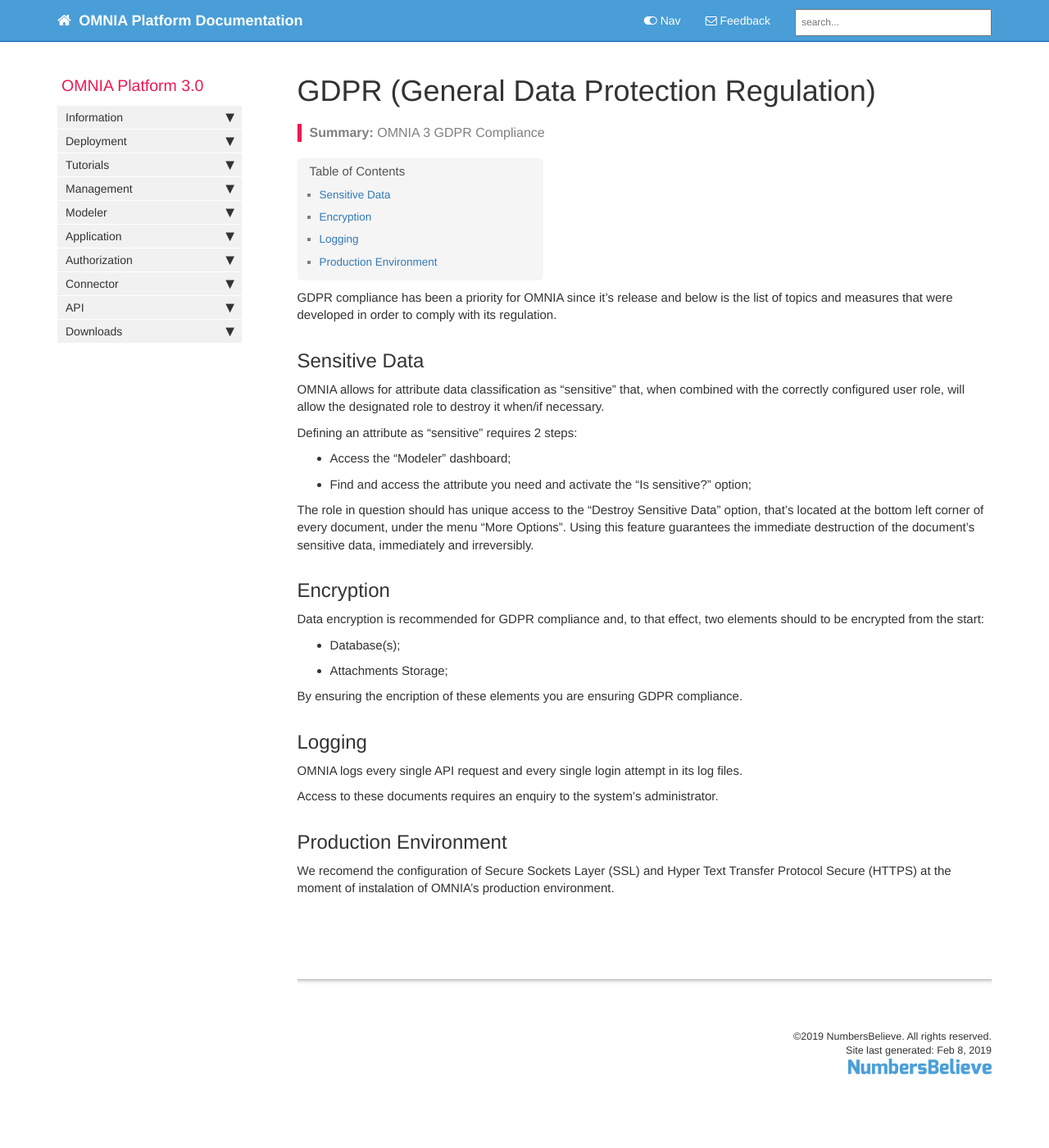
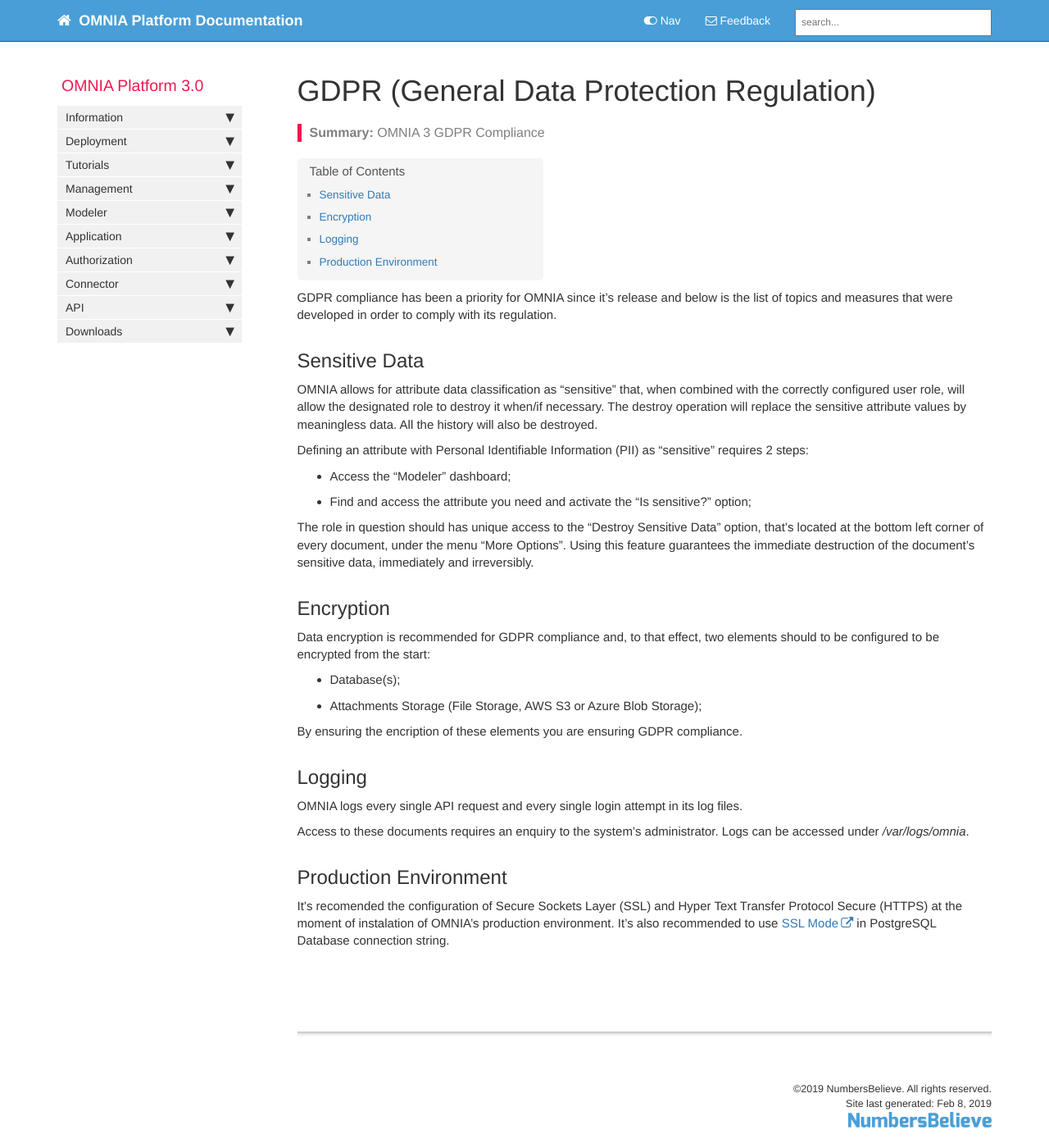
Before and after one commit to daniel8lopes/omnia3, a Jekyll site: the page built from docs/pages/omnia3/Introduction/omnia3_gdpr.md, in a window 1280 px wide and 1400 px high. Shown: the whole window at 82% size. Built offline with Jekyll 4.4.1, drawn with Linux system fonts in a browser that asks for light colours; nearby versions of some CDN libraries; comment, search, counter and statistics services are not loaded.

Commit message:
Update omnia3_gdpr.md

```diff
--- a/docs/pages/omnia3/Introduction/omnia3_gdpr.md
+++ b/docs/pages/omnia3/Introduction/omnia3_gdpr.md
@@ -11,9 +11,9 @@ GDPR compliance has been a priority for OMNIA since it's release and below is th
 
 ## Sensitive Data
 
-OMNIA allows for attribute data classification as "sensitive" that, when combined with the correctly configured user role, will allow the designated role to destroy it when/if necessary.
+OMNIA allows for attribute data classification as "sensitive" that, when combined with the correctly configured user role, will allow the designated role to destroy it when/if necessary. The destroy operation will replace the sensitive attribute values by meaningless data. All the history will also be destroyed.
 
-Defining an attribute as "sensitive" requires 2 steps:
+Defining an attribute with Personal Identifiable Information (PII) as "sensitive" requires 2 steps:
 
  - Access the "Modeler" dashboard;
  - Find and access the attribute you need and activate the "Is sensitive?" option;
@@ -22,10 +22,10 @@ The role in question should has unique access to the "Destroy Sensitive Data" op
 
 ## Encryption
 
-Data encryption is recommended for GDPR compliance and, to that effect, two elements should to be encrypted from the start:
+Data encryption is recommended for GDPR compliance and, to that effect, two elements should to be configured to be encrypted from the start:
 
 - Database(s);
-- Attachments Storage;
+- Attachments Storage (File Storage, AWS S3 or Azure Blob Storage);
 
 By ensuring the encription of these elements you are ensuring GDPR compliance.
 
@@ -34,7 +34,9 @@ By ensuring the encription of these elements you are ensuring GDPR compliance.
 OMNIA logs every single API request and every single login attempt in its log files.
 
 Access to these documents requires an enquiry to the system's administrator.
+Logs can be accessed under _/var/logs/omnia_.
 
 ## Production Environment
 
-We recomend the configuration of Secure Sockets Layer (SSL) and Hyper Text Transfer Protocol Secure (HTTPS) at the moment of instalation of OMNIA's production environment.
+It's recomended the configuration of Secure Sockets Layer (SSL) and Hyper Text Transfer Protocol Secure (HTTPS) at the moment of instalation of OMNIA's production environment.
+It's also recommended to use [SSL Mode](https://www.npgsql.org/doc/connection-string-parameters.html) in PostgreSQL Database connection string.
```
